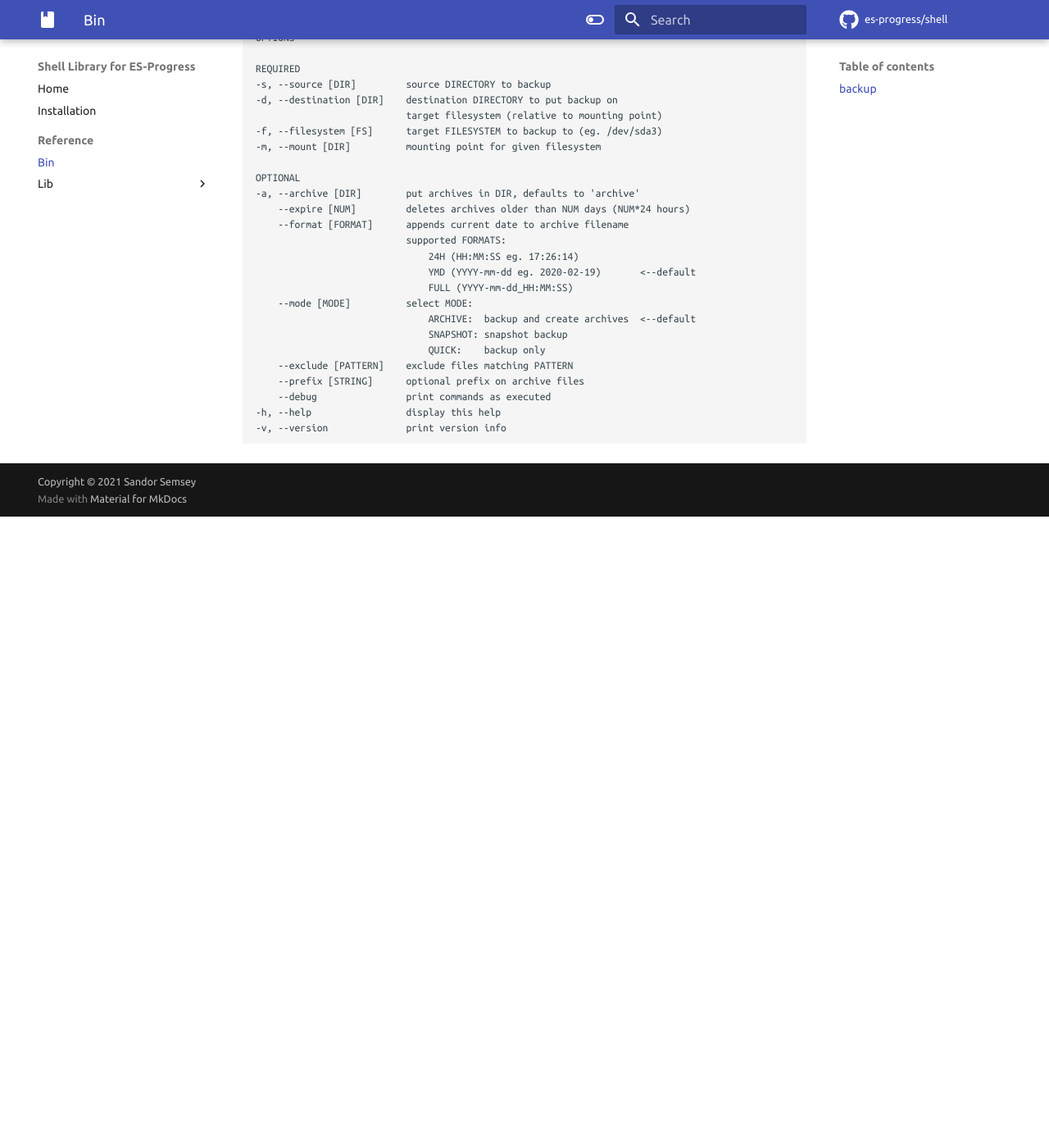
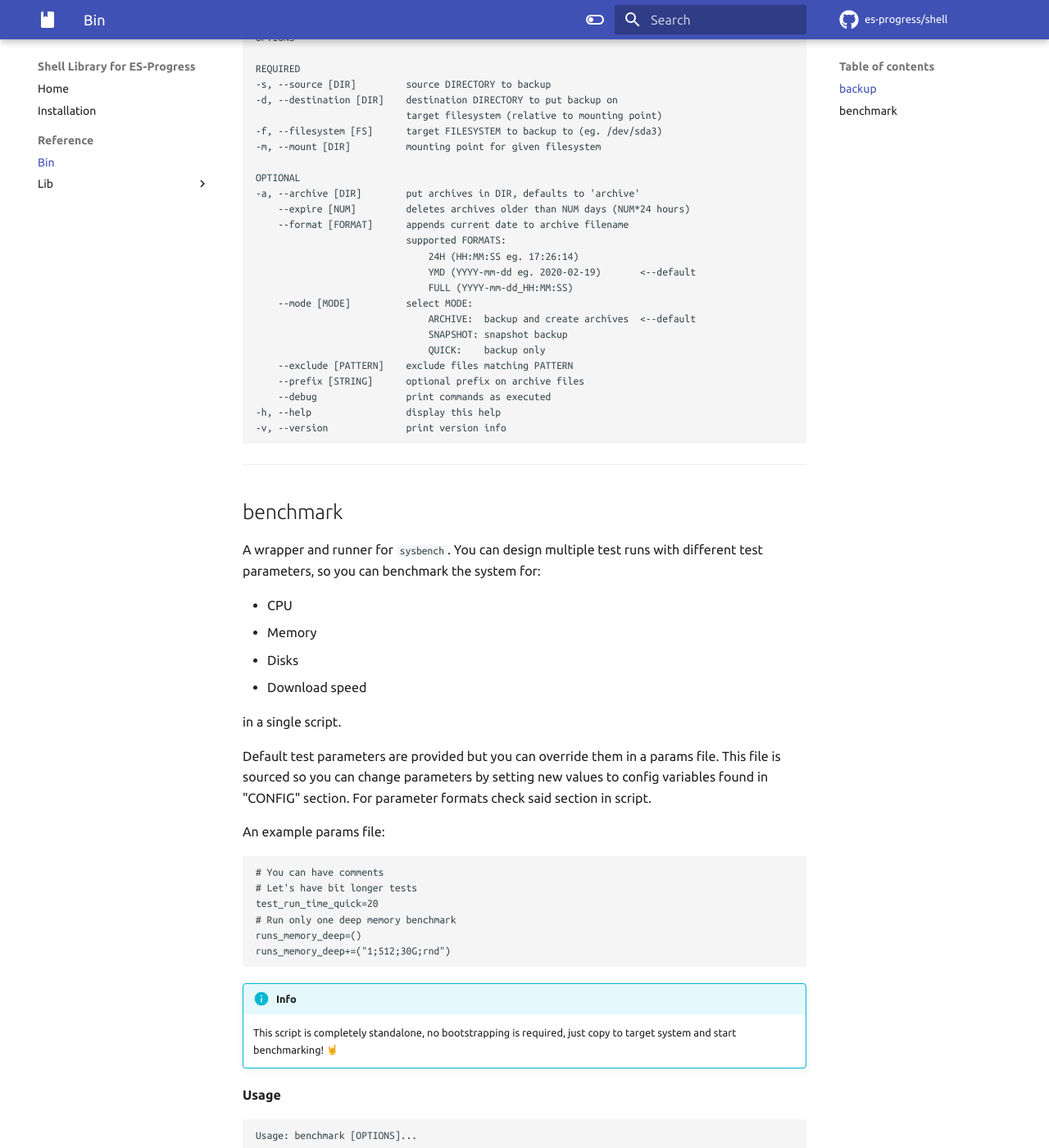
Before and after one commit to es-progress/shell, an MkDocs documentation site: the page built from docs/bin.md, in a window 1280 px wide and 1400 px high, scrolled down 797 px. Shown: the whole window at 82% size. Built offline with MkDocs 1.6.1 and Material for MkDocs 9.7.7, drawn with Linux system fonts in a browser that asks for light colours; emoji names are drawn with the system emoji font; comment, search, counter and statistics services are not loaded; before the commit the page ends 1427 px from its top, so only the background shows below that; some of the changed text lies outside the part shown.

Commit message:
docs/benchmark

````diff
--- a/docs/bin.md
+++ b/docs/bin.md
@@ -53,3 +53,59 @@ OPTIONAL
 -h, --help                 display this help
 -v, --version              print version info
 ```
+
+---
+
+## benchmark
+
+A wrapper and runner for `sysbench`.
+You can design multiple test runs with different test parameters, so you can benchmark the system for:
+
+-   CPU
+-   Memory
+-   Disks
+-   Download speed
+
+in a single script.
+
+Default test parameters are provided but you can override them in a params file.
+This file is sourced so you can change parameters by setting new values to config variables found in "CONFIG" section.
+For parameter formats check said section in script.
+
+An example params file:
+
+```
+# You can have comments
+# Let's have bit longer tests
+test_run_time_quick=20
+# Run only one deep memory benchmark
+runs_memory_deep=()
+runs_memory_deep+=("1;512;30G;rnd")
+```
+
+!!! info
+    This script is completely standalone, no bootstrapping is required, just copy to target system and start benchmarking! :metal:
+
+**Usage**
+
+```
+Usage: benchmark [OPTIONS]...
+
+OPTIONS
+
+-c, --cpu
+-m, --memory
+-d, --disk
+    --download
+                       Run appropriate test. If no test specified, all will run.
+                       Ignored if '-s' given.
+-s, --system           Run only a system check
+-r, --report           Save test report to file
+    --report-prefix    Report file prefix, implies '-r'
+-q, --quick            Do a quick benchmark. Ignored if '-s' given.
+    --deep             Deep benchmarking. Ignored if '-s' given.
+-p, --params           Config file to override test parameters
+
+-h, --help             Display this help
+-v, --version          Print version
+```
````
